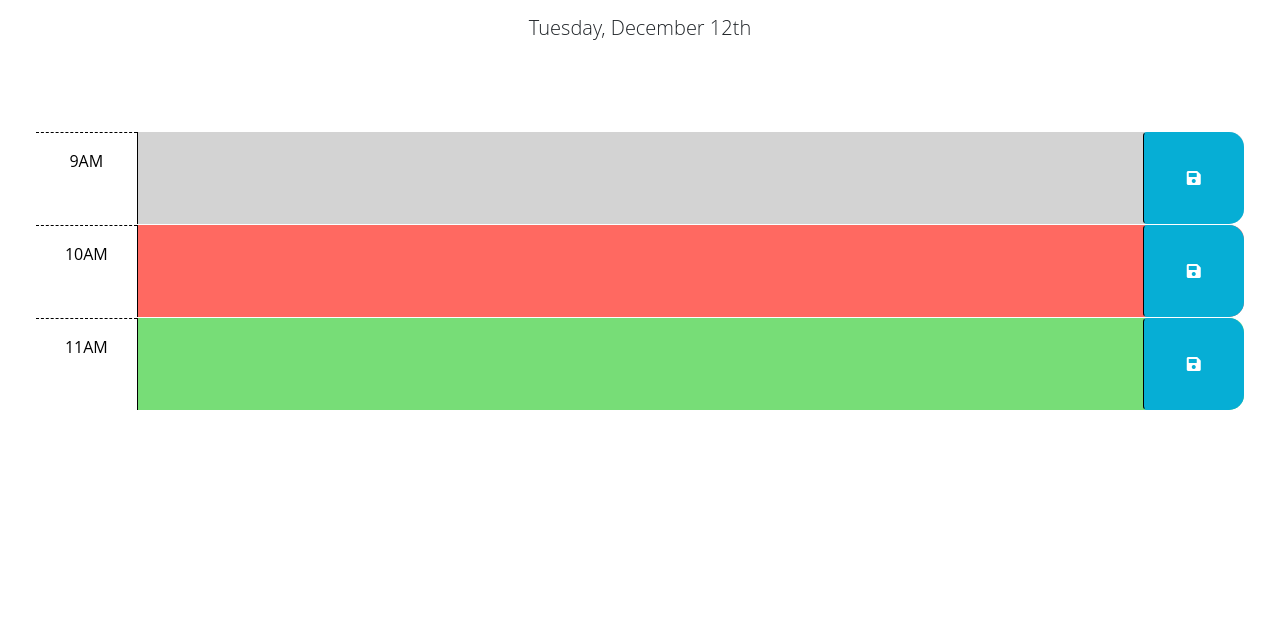
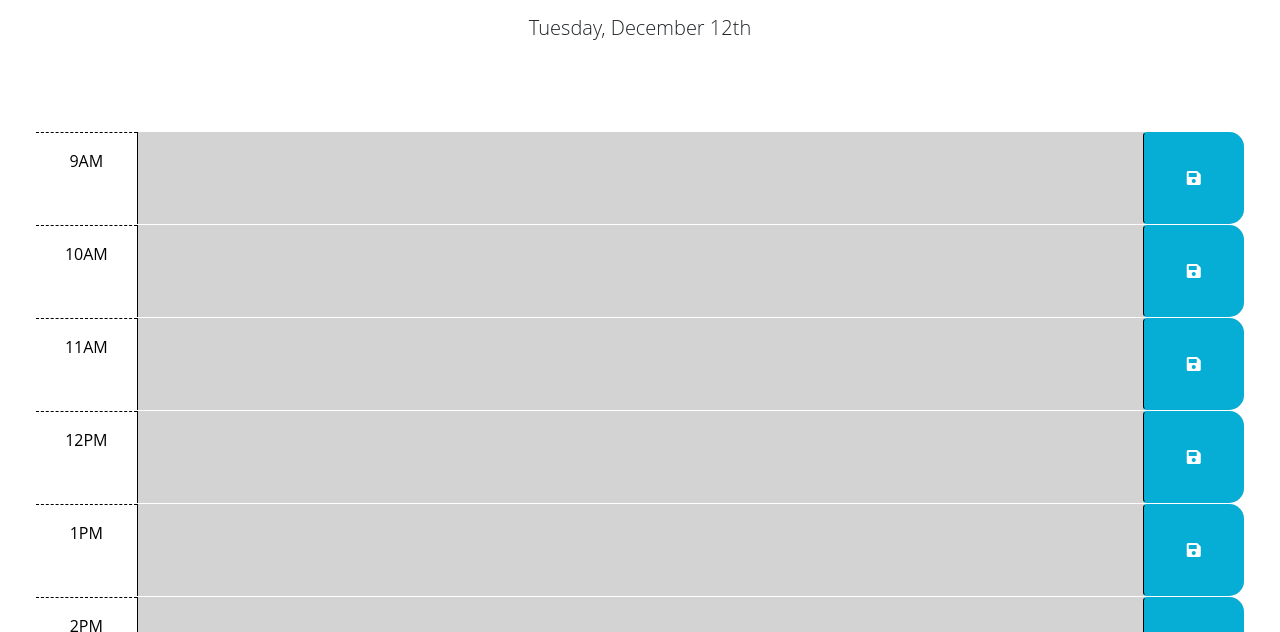
Before and after one commit to SimpleSuyash/work-day-scheduler, a plain HTML site: page Develop/index.html in a window 1280 px wide. Shown: the part 166-798 px from the top of the page. Drawn offline with nearby package versions, Linux system fonts and the light colour scheme.

Commit message:
Time blocks in the scheduler added

```diff
--- a/Develop/index.html
+++ b/Develop/index.html
@@ -30,7 +30,7 @@
       <p class="lead">A simple calendar app for scheduling your work day</p>
       <p id="currentDay" class="lead"></p>
     </header>
-    <div class="container-fluid px-5">
+    <div class="container-fluid px-5" id="container">
       <!-- Use class for "past", "present", and "future" to apply styles to the
         time-block divs accordingly. The javascript will need to do this by
         adding/removing these classes on each div by comparing the hour in the
@@ -41,32 +41,7 @@
         code is implemented.
         -->
 
-      <!-- Example of a past time block. The "past" class adds a gray background color. -->
-      <div id="hour-9" class="row time-block past">
-        <div class="col-2 col-md-1 hour text-center py-3">9AM</div>
-        <textarea class="col-8 col-md-10 description" rows="3"> </textarea>
-        <button class="btn saveBtn col-2 col-md-1" aria-label="save">
-          <i class="fas fa-save" aria-hidden="true"></i>
-        </button>
-      </div>
 
-      <!-- Example of a present time block. The "present" class adds a red background color. -->
-      <div id="hour-10" class="row time-block present">
-        <div class="col-2 col-md-1 hour text-center py-3">10AM</div>
-        <textarea class="col-8 col-md-10 description" rows="3"> </textarea>
-        <button class="btn saveBtn col-2 col-md-1" aria-label="save">
-          <i class="fas fa-save" aria-hidden="true"></i>
-        </button>
-      </div>
-
-      <!-- Example of a future time block. The "future" class adds a green background color. -->
-      <div id="hour-11" class="row time-block future">
-        <div class="col-2 col-md-1 hour text-center py-3">11AM</div>
-        <textarea class="col-8 col-md-10 description" rows="3"> </textarea>
-        <button class="btn saveBtn col-2 col-md-1" aria-label="save">
-          <i class="fas fa-save" aria-hidden="true"></i>
-        </button>
-      </div>
     </div>
 
     <script src="https://cdnjs.cloudflare.com/ajax/libs/jquery/3.2.1/jquery.min.js"></script>
--- a/Develop/script.js
+++ b/Develop/script.js
@@ -20,6 +20,49 @@ $(document).ready(function () {
   // attribute of each time-block be used to do this?
   //
   // TODO: Add code to display the current date in the header of the page.
-  let date = dayjs(new Date()).format('dddd, MMMM D[th]');
- $('#currentDay').text(date);
+  let today = dayjs();
+  $('#currentDay').text(dayjs(today).format('dddd, MMMM D[th]'));
+
+
+  for (let i = 9; i < 18; i++) {
+
+    let hour = 0;
+    if (i < 12) {
+      hour = i + "AM";
+    } else if (i === 12) {
+      hour = i + "PM";
+    } else {
+      hour = (i - 12) + "PM";
+    }
+
+    let timeBlockEl = $('<div>');
+    timeBlockEl.addClass('row time-block past');
+    timeBlockEl.attr('id', 'hour-' + i);
+
+    let hourEl = $('<div>');
+    hourEl.addClass('col-2 col-md-1 hour text-center py-3');
+    hourEl.text(hour);
+
+    let scheduleEl = $('<textarea>');
+    scheduleEl.addClass('col-8 col-md-10 description');
+    scheduleEl.attr('rows', '3');
+
+    let saveEl = $('<button>');
+    saveEl.addClass('btn saveBtn col-2 col-md-1');
+    saveEl.attr('aria-label', 'save');
+
+    let saveIcon = $('<i>');
+    saveIcon.addClass('fas fa-save');
+    saveIcon.attr('aria-hidden', 'true');
+
+    saveEl.append(saveIcon);
+    timeBlockEl.append(hourEl);
+    timeBlockEl.append(scheduleEl);
+    timeBlockEl.append(saveEl);
+
+    $('#container').append(timeBlockEl);
+  }
+
+
+
 });
```
